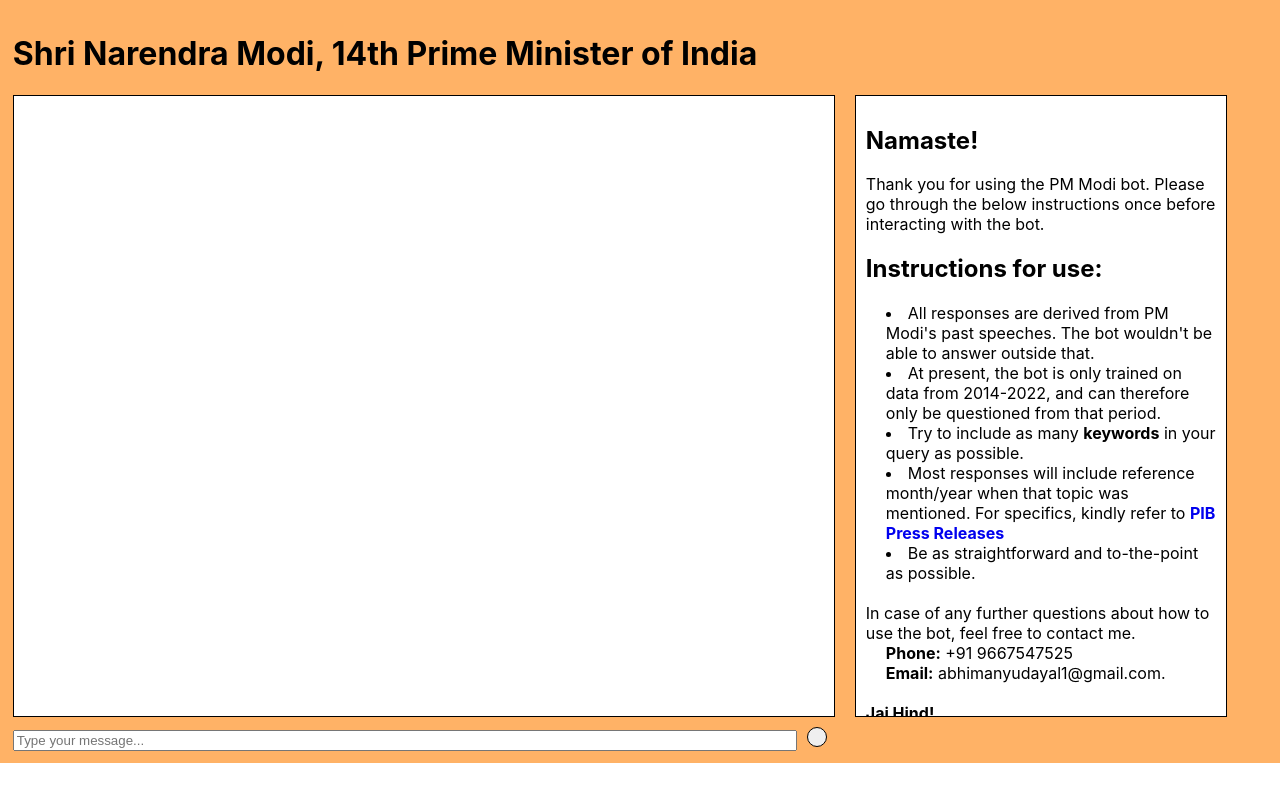
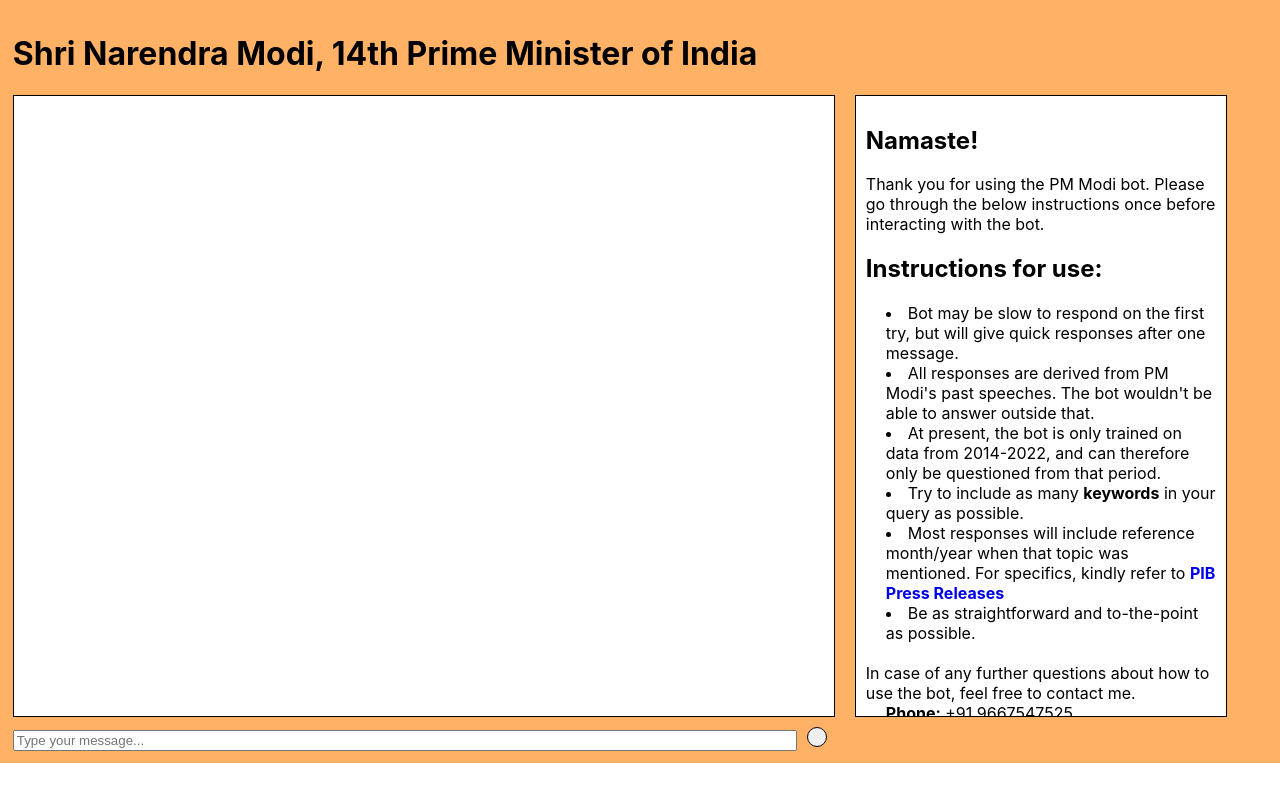
Before and after one commit to TirelessClock/pibot-frontend, a React (Create React App) app: page / in a window 1280 px wide. Built offline with nearby package versions, Linux system fonts and the light colour scheme.

Commit message:
last last i swear

```diff
--- a/src/App.js
+++ b/src/App.js
@@ -22,6 +22,7 @@
 
                 <h2>Instructions for use: </h2>
                 <div style={{marginLeft: '20px'}}>
+                  <li>Bot may be slow to respond on the first try, but will give quick responses after one message.</li>
                   <li>All responses are derived from PM Modi's past speeches. The bot wouldn't be able to answer outside that.</li>
                   <li>At present, the bot is only trained on data from 2014-2022, and can therefore only be questioned from that period.</li>
                   <li>Try to include as many <b>keywords</b> in your query as possible.</li>
```
